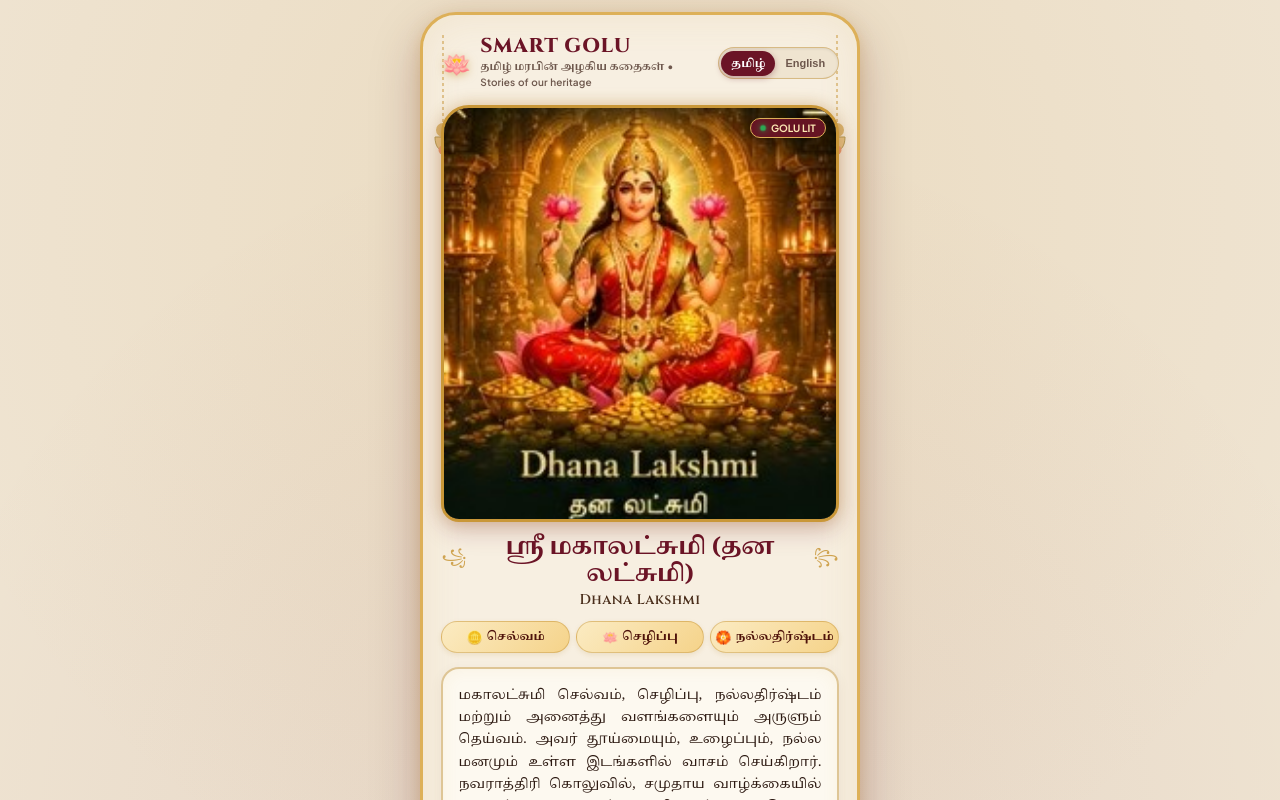
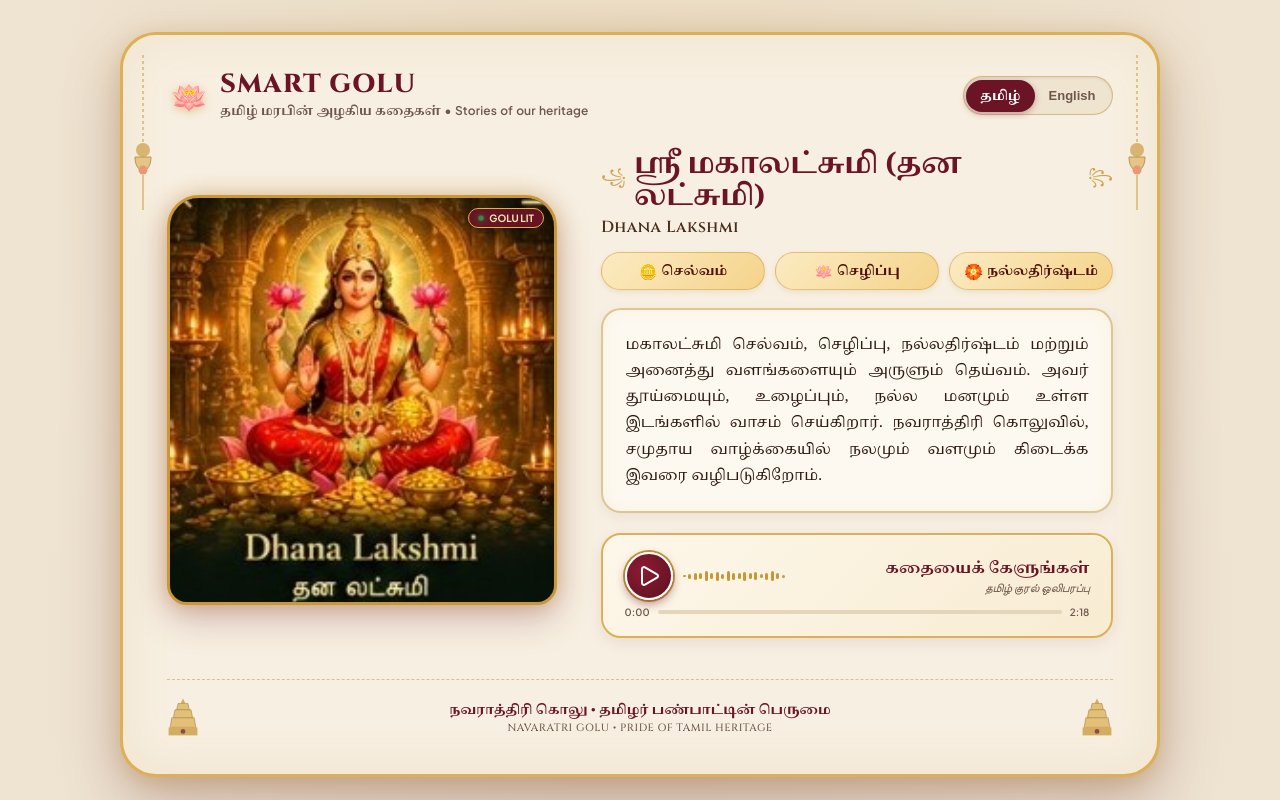
Before and after one commit to Thamilarasan-gp/tech_golu, a Next.js app: page / in a window 1280 px wide. Shown: the top 800 px of the page. Built offline with nearby package versions, Linux system fonts and the light colour scheme; no server answers; the database is empty; a web font is replaced by a local one.

Commit message:
feat: remove mobile outer border and implement responsive layout for mobile, tablet, laptop, and desktop

```diff
--- a/app/globals.css
+++ b/app/globals.css
@@ -26,10 +26,11 @@ body {
   background-color: #EFE4D2;
   color: var(--text-dark);
   min-height: 100vh;
+  margin: 0;
+  padding: 0.75rem;
   display: flex;
   justify-content: center;
   align-items: center;
-  padding: 0.75rem;
   background-image:
     radial-gradient(circle at 50% 20%, rgba(201, 151, 56, 0.12) 0%, transparent 70%),
     radial-gradient(circle at 50% 80%, rgba(107, 20, 38, 0.08) 0%, transparent 70%);
@@ -46,7 +47,7 @@ body {
 /* Main Container Frame */
 .temple-container {
   width: 100%;
-  max-width: 440px;
+  max-width: 460px;
   background: var(--bg-parchment);
   border: 3px solid var(--gold-antique);
   border-radius: 36px;
@@ -57,6 +58,19 @@ body {
     inset 0 0 40px rgba(201, 151, 56, 0.12);
   position: relative;
   overflow: hidden;
+  box-sizing: border-box;
+}
+
+/* Layout Columns */
+.main-layout-split {
+  display: flex;
+  flex-direction: column;
+  width: 100%;
+}
+
+.layout-col-visual,
+.layout-col-content {
+  width: 100%;
 }
 
 /* Background Corner Hanging Deepams */
@@ -504,3 +518,231 @@ body {
   display: block;
   margin-top: 1px;
 }
+
+/* ==========================================================================
+   RESPONSIVE DEVICE DESIGN (Mobile, Tablet, Laptop, Desktop / System)
+   ========================================================================== */
+
+/* 1. Mobile Devices (<= 767px) - Border removed completely for clean app feel */
+@media (max-width: 767px) {
+  body {
+    padding: 0 !important;
+    margin: 0 !important;
+    background-color: var(--bg-parchment) !important;
+    background-image: none !important;
+    display: block !important;
+  }
+
+  .temple-container {
+    max-width: 100% !important;
+    width: 100% !important;
+    min-height: 100vh !important;
+    border: none !important;
+    border-radius: 0 !important;
+    box-shadow: none !important;
+    padding: 1rem 0.95rem 1.75rem !important;
+  }
+
+  .lamp-border-left,
+  .lamp-border-right {
+    display: none !important;
+  }
+
+  .mandapam-arch {
+    max-width: 360px;
+    margin: 0 auto;
+  }
+
+  .footer-heritage {
+    margin-top: 1rem;
+    padding-bottom: 0.5rem;
+  }
+}
+
+/* 2. Tablets & Small Laptops (768px - 1023px) */
+@media (min-width: 768px) and (max-width: 1023px) {
+  body {
+    padding: 1.5rem 1rem;
+    min-height: 100vh;
+    display: flex;
+    justify-content: center;
+    align-items: center;
+  }
+
+  .temple-container {
+    max-width: 820px;
+    border: 2.5px solid var(--gold-antique);
+    border-radius: 28px;
+    padding: 1.6rem 2rem;
+    box-shadow:
+      0 20px 50px rgba(78, 12, 26, 0.2),
+      0 4px 16px rgba(201, 151, 56, 0.3);
+  }
+
+  .main-layout-split {
+    display: grid;
+    grid-template-columns: 320px 1fr;
+    gap: 1.75rem;
+    align-items: center;
+  }
+
+  .deity-name-section {
+    text-align: left;
+    margin: 0 0 0.65rem;
+  }
+
+  .filigree-row {
+    justify-content: flex-start;
+  }
+
+  .story-scroll-box {
+    margin-bottom: 0.95rem;
+  }
+}
+
+/* 3. Laptops, Desktops & PC Systems (>= 1024px) */
+@media (min-width: 1024px) {
+  body {
+    padding: 2rem 1.5rem;
+    min-height: 100vh;
+    display: flex;
+    justify-content: center;
+    align-items: center;
+  }
+
+  .temple-container {
+    max-width: 1040px;
+    border: 3px solid var(--gold-antique);
+    border-radius: 36px;
+    padding: 2.25rem 2.75rem;
+    box-shadow:
+      0 25px 60px rgba(78, 12, 26, 0.22),
+      0 6px 24px rgba(201, 151, 56, 0.35),
+      inset 0 0 50px rgba(201, 151, 56, 0.12);
+  }
+
+  .header-bar {
+    margin-bottom: 1.75rem;
+  }
+
+  .lotus-logo {
+    font-size: 30px;
+    width: 44px;
+    height: 44px;
+  }
+
+  .header-title-box h1 {
+    font-size: 26px;
+  }
+
+  .header-subtitle {
+    font-size: 12px;
+  }
+
+  .lang-btn {
+    padding: 6px 14px;
+    font-size: 13px;
+  }
+
+  .main-layout-split {
+    display: grid;
+    grid-template-columns: 390px 1fr;
+    gap: 2.75rem;
+    align-items: center;
+  }
+
+  .arch-frame-container {
+    margin-bottom: 0;
+  }
+
+  .mandapam-arch {
+    max-width: 390px;
+    margin: 0 auto;
+    border-radius: 32px 32px 20px 20px;
+    box-shadow:
+      0 14px 35px rgba(107, 20, 38, 0.25),
+      inset 0 0 0 3px rgba(255, 255, 255, 0.6),
+      0 0 20px rgba(201, 151, 56, 0.45);
+  }
+
+  .deity-name-section {
+    text-align: left;
+    margin: 0 0 0.85rem;
+  }
+
+  .filigree-row {
+    justify-content: flex-start;
+  }
+
+  .deity-tamil-title {
+    font-size: 28px;
+  }
+
+  .deity-english-subtitle {
+    font-size: 16px;
+  }
+
+  .badges-row {
+    gap: 10px;
+    margin-bottom: 1.15rem;
+  }
+
+  .attr-badge {
+    padding: 8px 10px;
+  }
+
+  .attr-badge span.icon {
+    font-size: 15px;
+  }
+
+  .attr-badge span.text {
+    font-size: 13px;
+  }
+
+  .story-scroll-box {
+    padding: 1.35rem 1.4rem;
+    margin-bottom: 1.25rem;
+    border-radius: 20px;
+  }
+
+  .story-tamil-text {
+    font-size: 15px;
+    line-height: 1.75;
+  }
+
+  .story-english-text {
+    font-size: 14.5px;
+    line-height: 1.7;
+  }
+
+  .audio-player-card {
+    padding: 1.1rem 1.35rem;
+    border-radius: 20px;
+  }
+
+  .play-btn {
+    width: 48px;
+    height: 48px;
+  }
+
+  .listen-tamil-title {
+    font-size: 15px;
+  }
+
+  .listen-english-sub {
+    font-size: 12px;
+  }
+
+  .footer-heritage {
+    margin-top: 1.75rem;
+    padding-top: 1rem;
+  }
+
+  .footer-tamil-banner {
+    font-size: 13px;
+  }
+
+  .footer-english-banner {
+    font-size: 10.5px;
+  }
+}
--- a/app/page.tsx
+++ b/app/page.tsx
@@ -268,7 +268,10 @@ export default function SmartGoluHeritageApp() {
         </div>
       </header>
 
-      {/* Temple Mandapam Arch Deity Image */}
+      {/* Responsive Main Layout Split */}
+      <div className="main-layout-split">
+        {/* Left Column: Mandapam Arch Deity Image */}
+        <div className="layout-col-visual">
           <div className="arch-frame-container">
             <div className="mandapam-arch">
               <Image
@@ -288,7 +291,10 @@ export default function SmartGoluHeritageApp() {
               )}
             </div>
           </div>
+        </div>
 
+        {/* Right Column: Deity Details, Story & Audio Player */}
+        <div className="layout-col-content">
           {/* Deity Name Section with Traditional Filigree */}
           <div className="deity-name-section">
             <div className="filigree-row">
@@ -383,6 +389,8 @@ export default function SmartGoluHeritageApp() {
               <span>{formatTime(totalDuration)}</span>
             </div>
           </div>
+        </div>
+      </div>
 
       {/* Bottom Heritage Footer with Gopuram Temple Towers */}
       <footer className="footer-heritage">
```
Lines whose indentation alone changed are shown as unchanged.
